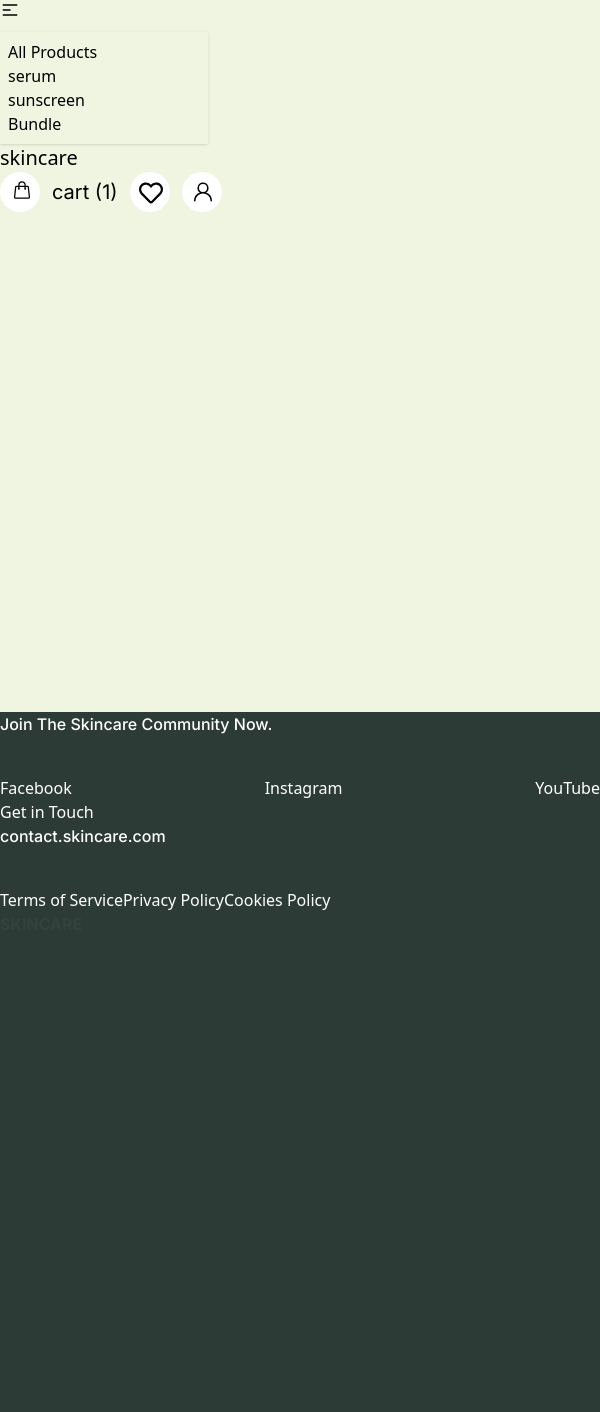
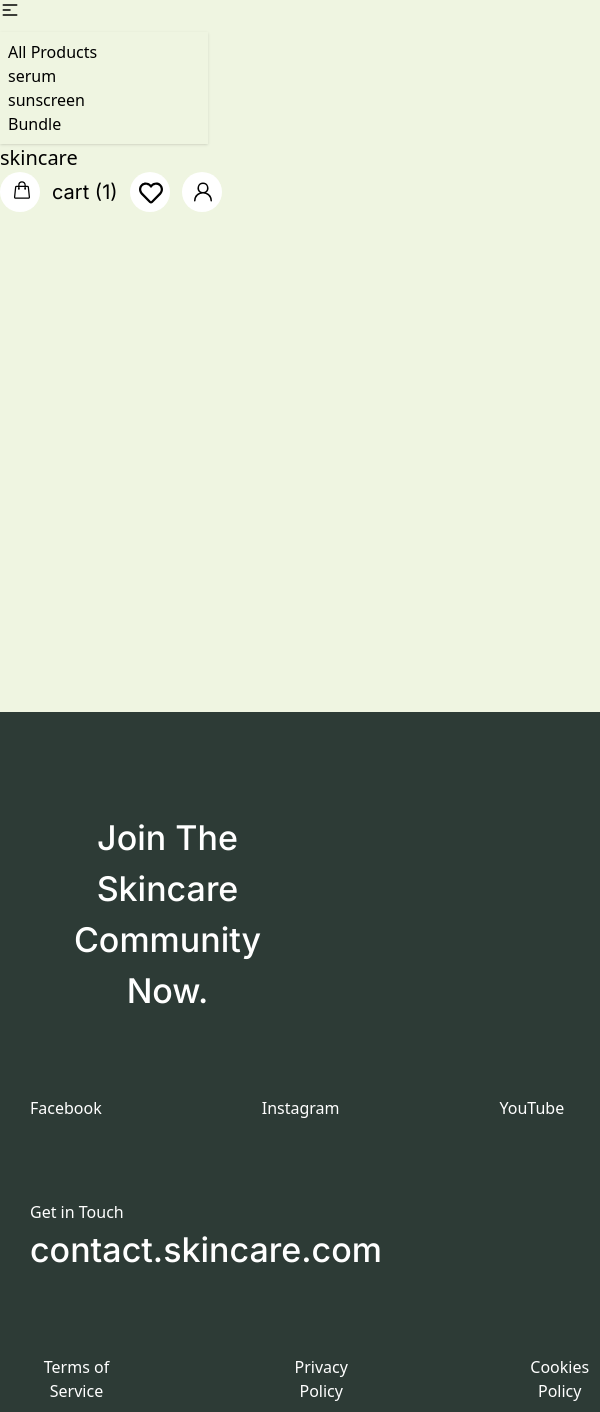
Before and after one commit to Dipto842/Skincare, a React (Vite) app: page / in a window 600 px wide. Built offline with nearby package versions, Linux system fonts and the light colour scheme.

Commit message:
responsive ipad mini done

```diff
--- a/src/Commnet/Footer.jsx
+++ b/src/Commnet/Footer.jsx
@@ -27,11 +27,11 @@ Community Now.</h1>
     <h1 className='font text_right  lg:text-[60px] text-white lg:mt-0 lg:w-[485px]'>contact.skincare.com</h1>
 
 
-  <div className='lg:mt-52'>
-    <div className=' lg:flex items-center lg:justify-between text-white mt-10 lg:w-[485px]  sosar '>
-     <a href="">Terms of Service</a>
-      <a href="/">Privacy Policy</a>
-      <a href="/">Cookies Policy</a>
+  <div className='lg:mt-52 '>
+    <div className=' lg:flex items-center lg:justify-between text-white mt-10 lg:w-[485px]   sosar '>
+     <button className=' focus:cursor-pointer ' >Terms of Service</button>
+      <button >Privacy Policy</button>
+      <button >Cookies Policy</button>
 
    </div>
   </div>
@@ -50,7 +50,7 @@ Community Now.</h1>
 
 
                <div className='marjin_right'>
-                 <h1 className=' lg:text-[339px] last   lg:-left-[6rem] text-[#34423e]  lg:-top-[6rem] lg:relative  font_bold_700'>
+                 <h1 className=' lg:text-[339px] last    lg:-left-[6rem] text-[#34423e]  lg:-top-[6rem] lg:relative  font_bold_700'>
 
                     SKINCARE
                 </h1>
--- a/src/Style/Footer.css
+++ b/src/Style/Footer.css
@@ -1,3 +1,6 @@
+
+/* Iphone 16pro */
+
 @media (max-width:431px){
     /* footer */
     .footer_hedar_1 {
@@ -43,3 +46,46 @@
     /* footer End */
 
 }
+/* ipad mini  */
+@media  (min-width:431px) and (max-width:744px) {
+  .footer_hedar_1 {
+        width: 275px;
+        margin-top: 100px;
+        margin-left: 30px;
+        font-size: 34px;
+        text-align: center;
+
+    }
+    .text_right{
+
+        text-align: center;
+      width: 275px;
+
+        margin-left: 30px;
+        font-size: 34px;
+
+
+    }
+    .text_aline_left{
+        text-align: left;
+        margin-top: 80px;
+        margin-left: 30px;
+    }
+    .sosar{
+        text-align: left;
+        display: flex;
+        align-items: center;
+        justify-content: left;
+        gap: 160px;
+        margin-left: 30px;
+    padding-top:  40px;
+
+
+    }
+
+    .last{
+        font-size: 150px;
+    margin-top:-3px;
+
+    }
+}
```
